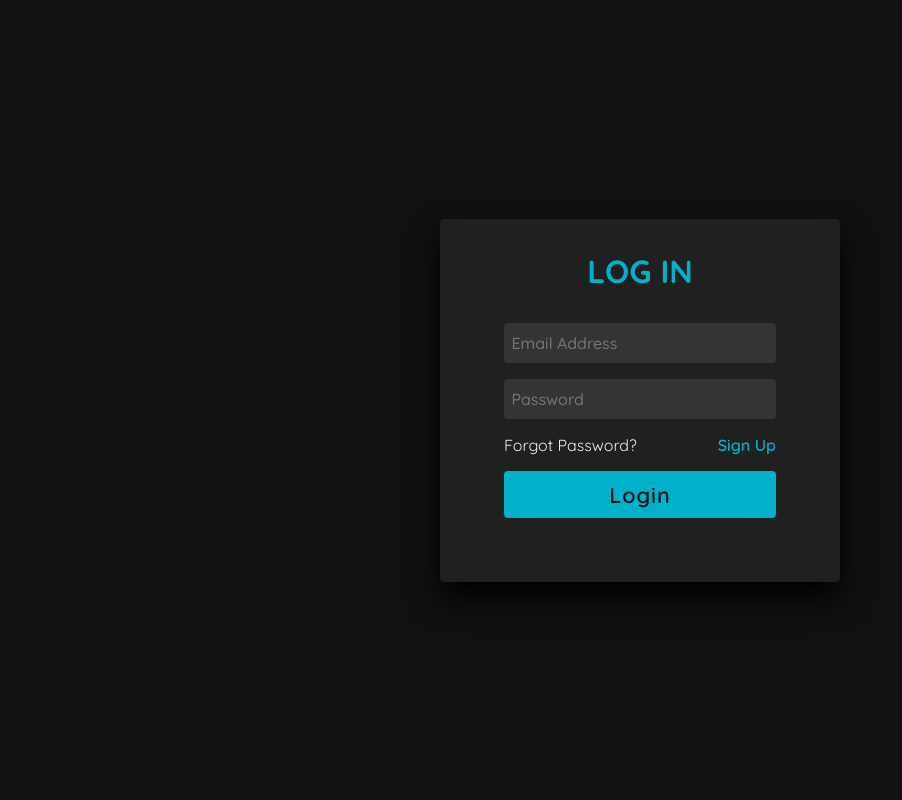
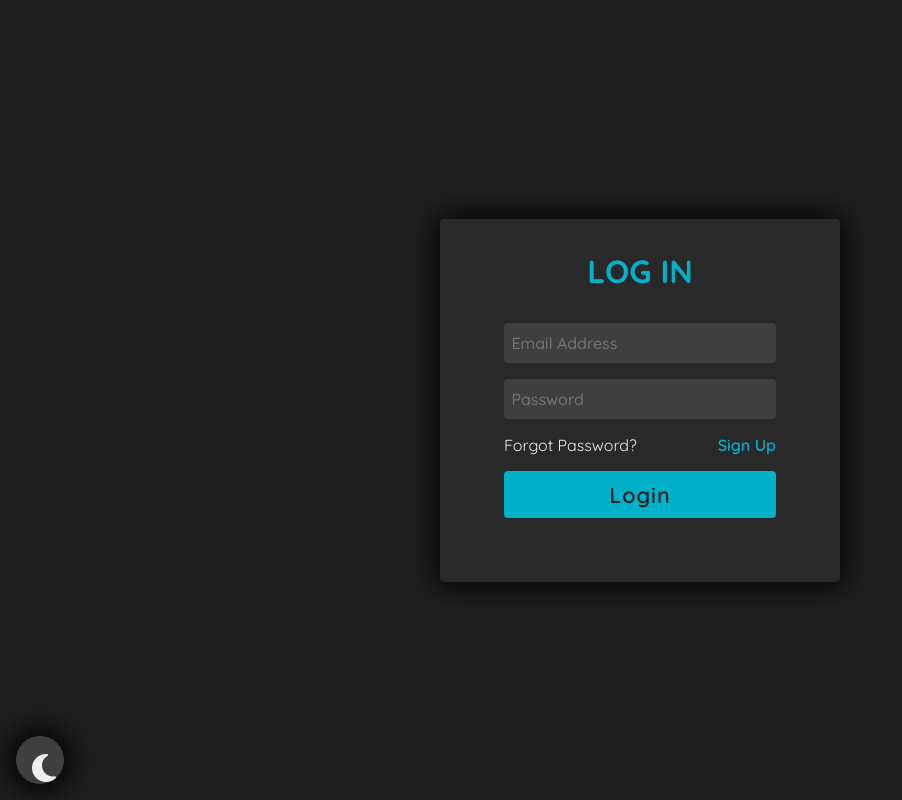
Before and after one commit to kouosi/kasumi, a Python web app: template templates/users/login.html in a window 1280 px wide. Shown: the whole page, without its empty margins (0-902 px from the left). Run offline with Jinja, Linux system fonts and the light colour scheme; the template is opened without the code that fills it, so the values that code supplies are empty; some libraries are stand-ins or nearby versions.

Commit message:
feat: Don't know

```diff
--- a/static/css/auth.css
+++ b/static/css/auth.css
@@ -5,18 +5,18 @@
     box-sizing: border-box;
     font-family: 'Quicksand', sans-serif;
     border: none;
-    transition: .2s;
     outline: none;
 }
 
 :root {
     /* Dark variant */
-    --bg-color: #111111;
-    --bg1-color: #202020;
-    --bg2-color: #343434;
+    --bg-color: #202020;
+    --bg1-color: #292929;
+    --bg2-color: #3f3f3f;
     --fg-color: #eeeeee;
     --main-color: #01B1C9;
     --shadow-color: #000f;
+    --shadow1-color: #000f;
 }
 
 .light-mode {
@@ -26,7 +26,8 @@
     --bg2-color: #d4a276;
     --fg-color: #2f2020;
     --main-color: #3da5d9;
-    --shadow-color: #0006;
+    --shadow-color: #0005;
+    --shadow1-color: #0004;
 }
 
 body {
@@ -35,13 +36,14 @@ body {
     display: flex;
     height: 100vh;
     align-items: center;
+    transition: .12s;
     justify-content: center;
 }
 
 .auth-form {
     background: var(--bg1-color);
     border-radius: .25rem;
-    box-shadow: 0 1rem 2rem var(--shadow-color);
+    box-shadow: 0 0 2rem .25rem var(--shadow-color);
     margin: auto;
     padding:  2rem 4rem 4rem;
     width: 25rem;
@@ -67,6 +69,7 @@ body {
 .form .input-box {
     position: relative;
     width: 100%;
+    transition: .2s;
 }
 
 .form .input-box input {
@@ -129,6 +132,31 @@ body {
     opacity: 0.4;
 }
 
+#toggle-theme {
+    position: fixed;
+    bottom: 1rem;
+    padding: 1rem;
+    box-shadow: 0 0 2rem .5rem var(--shadow1-color);
+    left: 1rem;
+    border-radius: 50%;
+    display: flex;
+    background: var(--bg2-color);
+    color: var(--text-color);
+}
+
+#toggle-theme:hover {
+    transform: rotate(360deg);
+    transition: 1.3s;
+}
+
+#toggle-theme i {
+    color: var(--fg-color);
+    width: 1rem;
+    font-size: 2rem;
+    height: 1rem;
+    border-radius: 50%;
+}
+
 @media (max-width: 500px) {
     .auth-form {
         background: transparent;
--- a/static/js/auth.js
+++ b/static/js/auth.js
@@ -85,11 +85,11 @@ function changeTheme() {
     } else {
         document.documentElement.classList.toggle("light-mode", stv!=='dark');
         localStorage.setItem('theme', (stv!=='dark') ? 'dark' : 'light');
-        return stv
+        return (stv!=='dark') ? 'dark' : 'light'
     }
 }
 changeTheme()
 
-document.body.addEventListener('click', () => {
+document.getElementById("toggle-theme").addEventListener('click', () => {
     localStorage.setItem('theme', changeTheme());
 });
--- a/templates/users/login.html
+++ b/templates/users/login.html
@@ -7,6 +7,7 @@
     <title>Document</title>
     <link rel="stylesheet" href="{{ url_for('static', filename='css/auth.css') }}">
     <script src="https://cdnjs.cloudflare.com/ajax/libs/crypto-js/3.1.9-1/crypto-js.js"></script>
+    <link rel="stylesheet" href="https://cdnjs.cloudflare.com/ajax/libs/font-awesome/6.6.0/css/all.min.css">
 </head>
 
 <body>
@@ -29,6 +30,11 @@
             </div>
         </div>
     </section>
+
+    <button id="toggle-theme" class="theme-toggle" type="button" title="Toggle theme" aria-label="Toggle theme">
+        <i class="fa-solid fa-moon"></i>
+    </button>
+
     <script src="{{ url_for('static', filename='js/auth.js') }}"></script>
 </body>
 
```
Also changed, not shown: server/test.py (+1 -6 lines).
